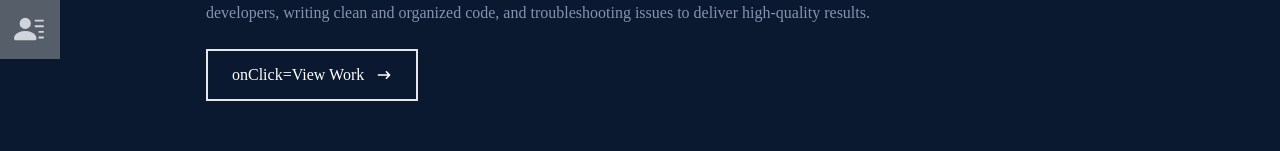
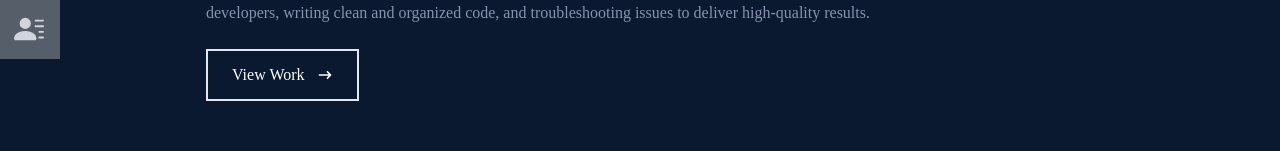
Before and after one commit to Adhurim4/am-portfolio, a React (Create React App) app: page / in a window 1280 px wide. Shown: the part 461-612 px from the top of the page. Built offline with nearby package versions, Linux system fonts and the light colour scheme.

Commit message:
cv bug fixed

```diff
--- a/src/components/Home.jsx
+++ b/src/components/Home.jsx
@@ -20,10 +20,10 @@ const Home = () => {
         {t("As a junior frontend developer, I have experience in building user interfaces for web applications using React. I have a strong understanding of creating single-page applications, web components, and efficiently manipulating the Document Object Model (DOM). Additionally, I am proficient in collaborating with senior developers, writing clean and organized code, and troubleshooting issues to deliver high-quality results.")}
         </p>
         <div>
-          <button className="text-white group border-2 px-6 py-3 my-2 flex items-center mainText3 hover:bg-pink-600 hover:border-pink-600">
+          <button className="text-white group border-2 px-6 py-3 my-2 flex items-center mainText3 hover:bg-pink-600 hover:border-pink-600"
           onClick={() => {
             window.location.href = "https://github.com/Adhurim4";
-            }}
+            }}>
             {t("View Work")}
             <HiArrowNarrowRight className="ml-3" />
           </button>
--- a/src/components/Navbar.jsx
+++ b/src/components/Navbar.jsx
@@ -6,14 +6,13 @@ import { HiOutlineMail } from 'react-icons/hi';
 import {BsFillPersonLinesFill} from 'react-icons/bs'
 import {Link} from 'react-scroll';
 import { useTranslation } from "react-i18next";
-import resume from '../assets/Adhurim_Muqiqi_CV.pdf'
+import resume from '../uploads/Adhurim_Muqiqi_CV.pdf';
 
 const Navbar = () => {
     const [nav, setNav] = useState(false);
     const handleClick = () => setNav(!nav);
 
     const { t, i18n } = useTranslation();
-
     const handleLanguageChange = lng => {
       i18n.changeLanguage(lng);
     };
@@ -120,7 +119,7 @@ const Navbar = () => {
 
                 <li className='w-[160px] h-[60px] flex justify-between items-center ml-[-100px] hover:ml-[-10px] duration-300 bg-[#565f69]'>
                     <a className='flex justify-between items-center w-full text-gray-300'
-                     href={resume}>
+                     href={resume} target="_blank">
                         Resume <BsFillPersonLinesFill size={30} />
                     </a>
                 </li>
```
Also changed, not shown: 2 other files (tests, documents, lock files or other folders).
